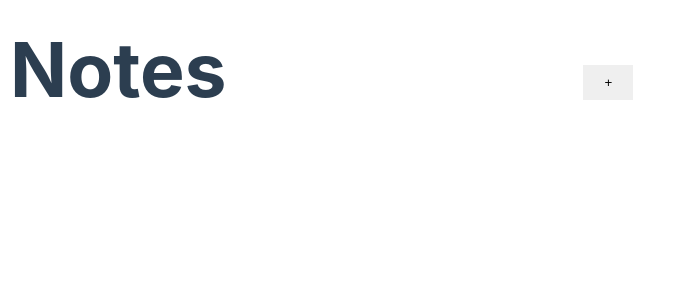
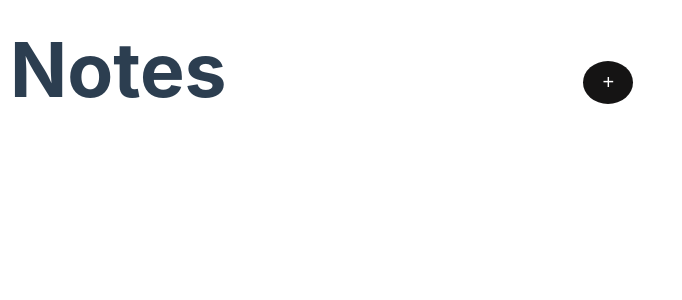
Before and after one commit to kofranek/Intuitive-Guide-to-Vue-Ecosystem, a Vue app in the folder NotesApp/: page / in a window 1280 px wide. Shown: the top 300 px of the page, without its empty margins (0-682 px from the left). Built offline with nearby package versions, Linux system fonts and the light colour scheme.

Commit message:
style: button

```diff
--- a/NotesApp/src/App.vue
+++ b/NotesApp/src/App.vue
@@ -39,6 +39,10 @@ button {
   border:none;
   padding: 10px;
   width:50px;
-  height:
+  cursor:pointer;
+  background-color:rgb(21,20,20);
+  border-radius: 100%;
+  color:white;
+  font-size:20px;
 }
 </style>
```
